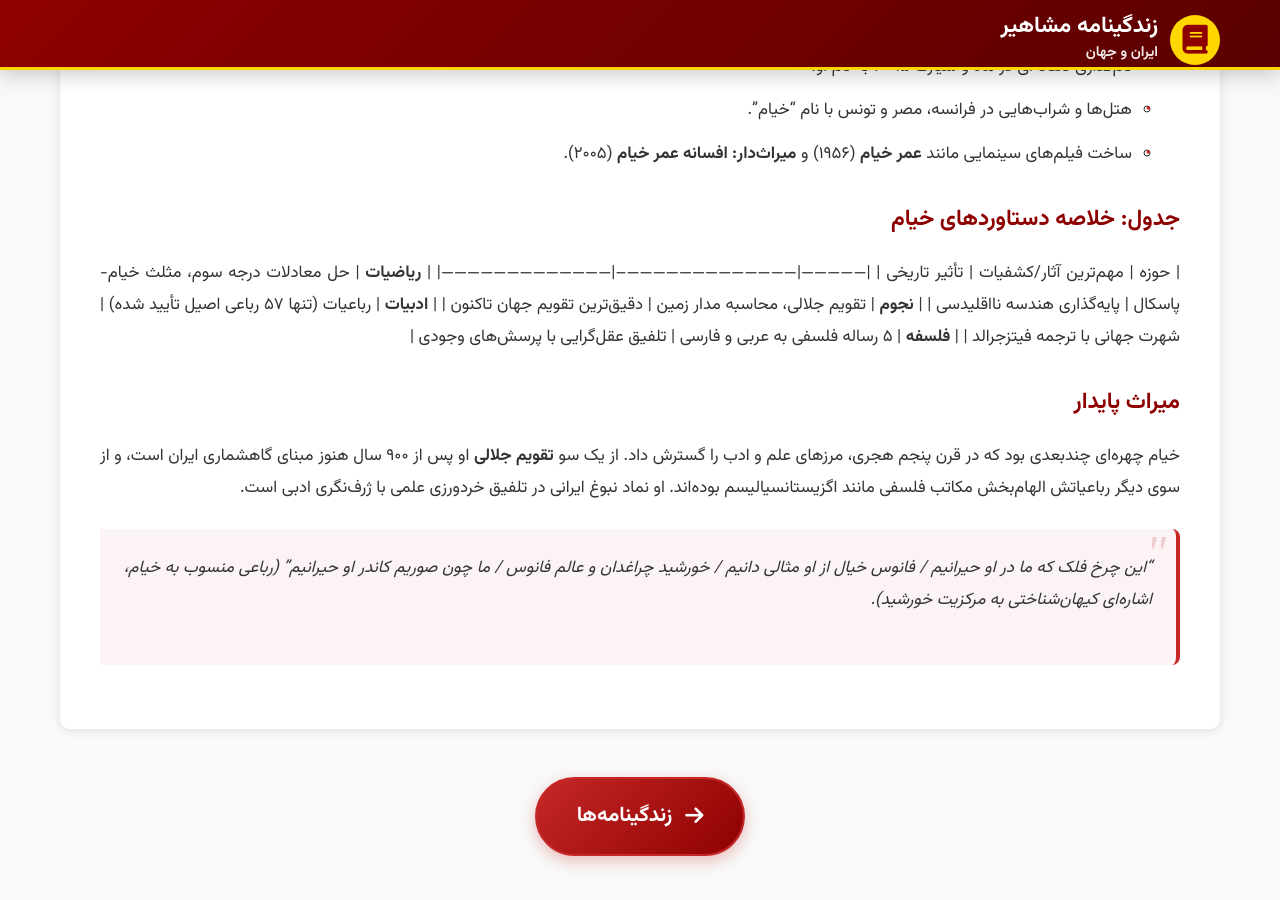
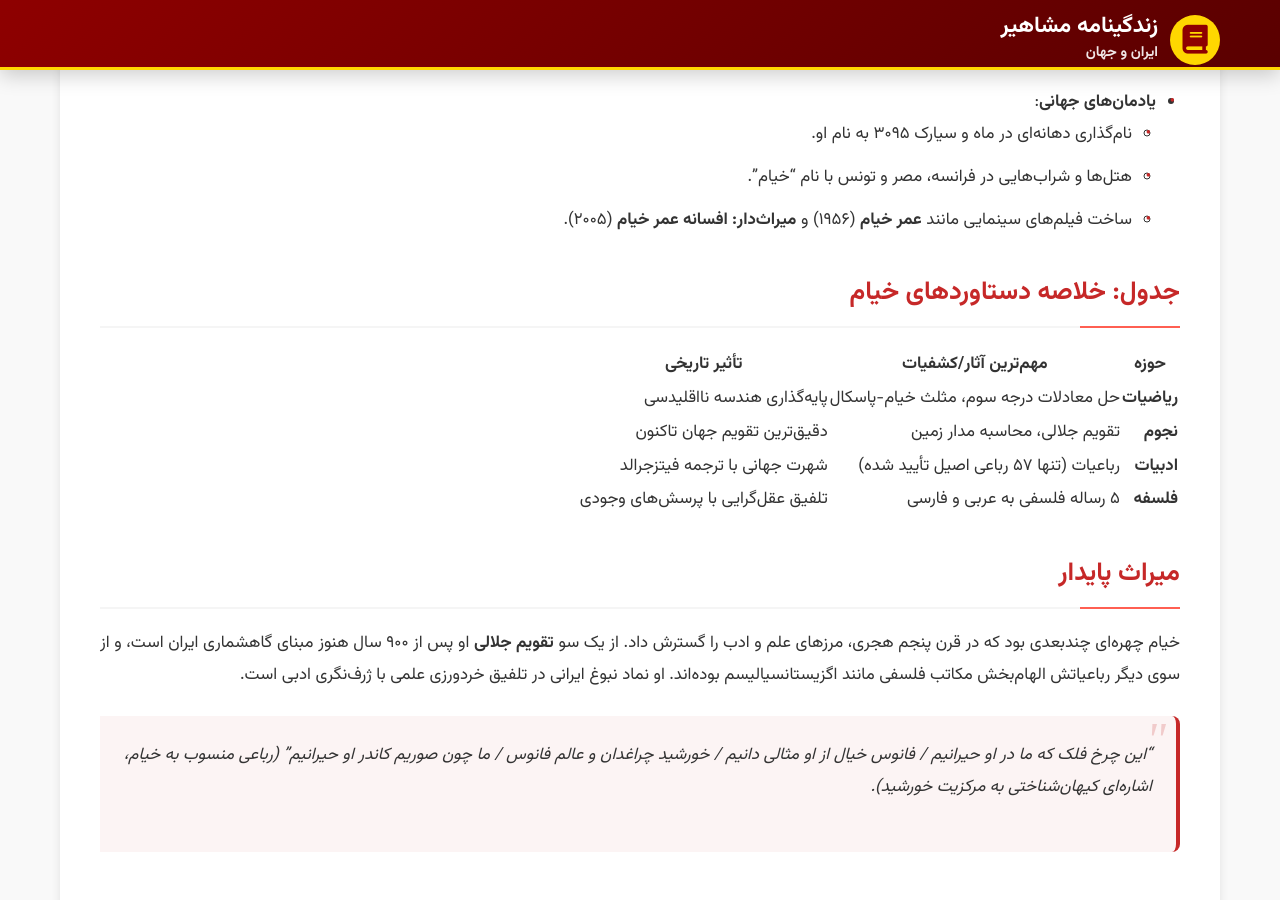
Before and after one commit to darkblog/darkblog.github.io, a Jekyll site: the page built from _posts/2025-7-5-59.md, in a window 1280 px wide and 900 px high, scrolled down 2450 px. Built offline with Jekyll 4.4.1, drawn with Linux system fonts in a browser that asks for light colours; some of the changed text lies outside the part shown.

Commit message:
Update 2025-7-5-59.md

```diff
--- a/_posts/2025-7-5-59.md
+++ b/_posts/2025-7-5-59.md
@@ -25,7 +23,7 @@ title: خیام
 3. **پس از مرگ ملک‌شاه**:
    - با قطع بودجه رصدخانه و کشته شدن نظام‌الملک، به مرو و سپس نیشابور بازگشت و به تدریس پرداخت.
 
-### دستاوردهای علمی کلیدی
+## دستاوردهای علمی کلیدی
 - **ریاضیات**:
   - حل هندسی معادلات درجه سوم با استفاده از مقاطع مخروطی.
   - تدوین **مثلث خیام-پاسکال** برای ضرایب بسط دوجمله‌ای.
@@ -37,17 +35,17 @@ title: خیام
   - تحلیل ریاضی موسیقی در **القول علی اجناس التی بالاربعاء**.
   - پنج رساله فلسفی از جمله **فی الکون و التکلیف** و **الضیاء العقلی**.
 
-### رباعیات و شهرت ادبی
+## رباعیات و شهرت ادبی
 - **ویژگی شعر**: رباعیات او با زبانی ساده و بی‌آلایش، مفاهیم عمیف فلسفی چون گذرایی زندگی، حیرت در برابر هستی و توصیه به غنیمت‌شمردن زمان را بیان می‌کند.
 - **انتشار دیرهنگام**: معاصرانش (مانند نظامی عروضی) عمدتاً او را به عنوان ریاضیدان می‌شناختند. اولین اشاره به اشعارش ۱۰۰ سال پس از مرگ او ثبت شده است.
 - **شهرت جهانی**: ترجمه **ادوارد فیتزجرالد** از رباعیات به انگلیسی (۱۸۵۹) باعث شناخته‌شدن خیام در غرب شد. این ترجمه به ده‌ها زبان زنده دنیا برگردانده شده است.
 
-### نکات شخصیتی و باورها
+## نکات شخصیتی و باورها
 - **زندگی شخصی**: هرگز ازدواج نکرد و همسری برنگزید. بیشتر عمر خود را در سفرهای علمی یا خلوت پژوهشی گذراند.
 - **نگرش فلسفی**: با وجود شهرت به "شک‌گرایی"، در رساله‌های فلسفی به وجود خدا ("واجب الوجود") و نظم هستی اعتقاد داشت، اما نسبت به قضا و قدر و معاد تردید نشان می‌داد.
 - **افسانه سه یار دبستانی**: دوستی با حسن صباح و خواجه نظام‌الملک در مدرسه، افسانه‌ای بی‌اساس است چرا که از نظر تاریخی این سه هم‌عصر نبوده‌اند.
 
-### درگذشت و یادبودها
+## درگذشت و یادبودها
 - **تاریخ وفات**: ۱۲ آذر ۵۱۰ هجری شمسی (۴ دسامبر ۱۱۳۱ میلادی) در نیشابور. آرامگاه او در باغی کنار امامزاده محروق قرار دارد و طراحی آن توسط **هوشنگ سیحون** انجام شده است.
 - **پیش‌بینی محل دفن**: گفته می‌شود خیام پیش‌بینی کرده بود آرامگاهش جایی خواهد بود "که هر بهاری شمال بر او گل افشان می‌کند".
 - **یادمان‌های جهانی**:
@@ -55,7 +53,8 @@ title: خیام
   - هتل‌ها و شراب‌هایی در فرانسه، مصر و تونس با نام "خیام".
   - ساخت فیلم‌های سینمایی مانند **عمر خیام** (۱۹۵۶) و **میراث‌دار: افسانه عمر خیام** (۲۰۰۵).
 
-### جدول: خلاصه دستاوردهای خیام
+## جدول: خلاصه دستاوردهای خیام
+
 | حوزه          | مهم‌ترین آثار/کشفیات                     | تأثیر تاریخی                          |
 |---------------|-----------------------------------------|---------------------------------------|
 | **ریاضیات**  | حل معادلات درجه سوم، مثلث خیام-پاسکال   | پایه‌گذاری هندسه نااقلیدسی           |
@@ -63,7 +62,7 @@ title: خیام
 | **ادبیات**   | رباعیات (تنها ۵۷ رباعی اصیل تأیید شده) | شهرت جهانی با ترجمه فیتزجرالد        |
 | **فلسفه**    | ۵ رساله فلسفی به عربی و فارسی          | تلفیق عقل‌گرایی با پرسش‌های وجودی    |
 
-### میراث پایدار
+## میراث پایدار
 خیام چهره‌ای چندبعدی بود که در قرن پنجم هجری، مرزهای علم و ادب را گسترش داد. از یک سو **تقویم جلالی** او پس از ۹۰۰ سال هنوز مبنای گاهشماری ایران است، و از سوی دیگر رباعیاتش الهام‌بخش مکاتب فلسفی مانند اگزیستانسیالیسم بوده‌اند. او نماد نبوغ ایرانی در تلفیق خردورزی علمی با ژرف‌نگری ادبی است.
 
 > "این چرخ فلک که ما در او حیرانیم / فانوس خیال از او مثالی دانیم / خورشید چراغدان و عالم فانوس / ما چون صوریم کاندر او حیرانیم" (رباعی منسوب به خیام، اشاره‌ای کیهان‌شناختی به مرکزیت خورشید).
```
Also changed, not shown: other parts of _posts/2025-7-5-59.md (+4 -6 lines).
